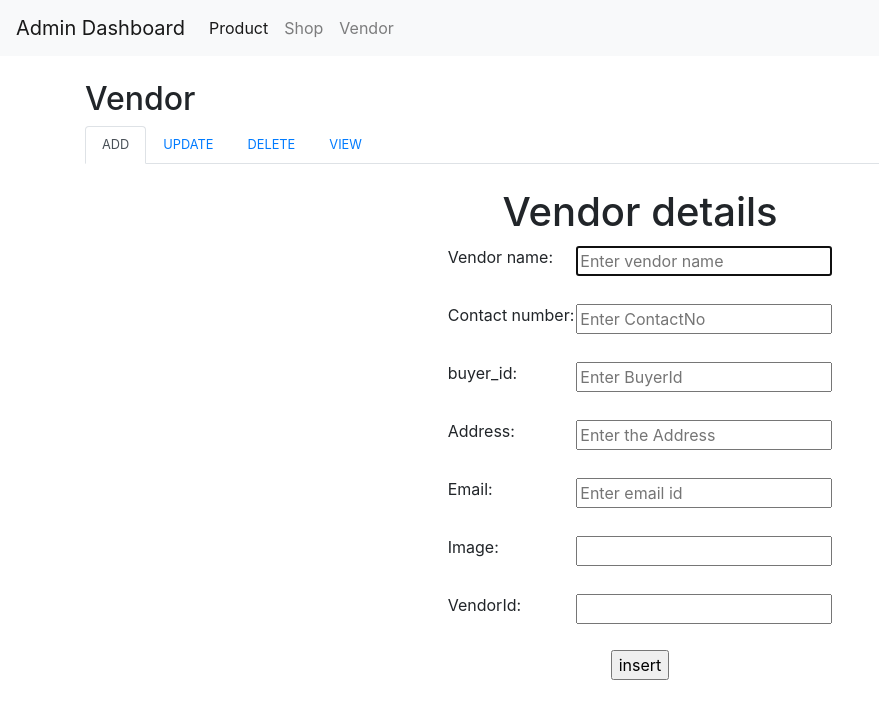
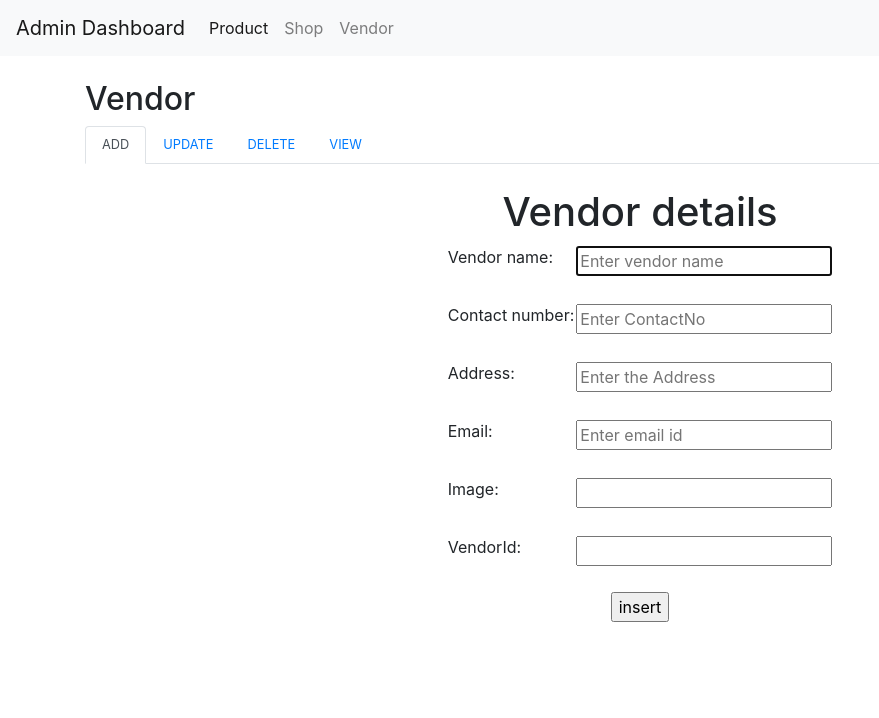
Before and after one commit to Vigneshprabu1/AdminDashboard, an Angular app: page /control3 in a window 1280 px wide. Shown: the top 718 px of the page, without its empty margins (0-879 px from the left). Built offline with nearby package versions, Linux system fonts and the light colour scheme.

Commit message:
initial commit

```diff
--- a/src/app/controller3/controller3.component.html
+++ b/src/app/controller3/controller3.component.html
@@ -33,12 +33,7 @@
                                   <label>Contact number:</label></td>
                                   <td ><input type="number" required placeholder="Enter ContactNo" [(ngModel)]="vendor.contactno" [ngModelOptions]="{standalone: true}"></td>
                                   </tr><br>
-                                  <tr>
-                                    <td>
-                                   <label>buyer_id:</label></td>
-                                   <td ><input type="number" required placeholder="Enter BuyerId" [(ngModel)]="vendor.buyer_id" [ngModelOptions]="{standalone: true}"></td>
-                                   </tr>
-                                   <br>
+
                                   <tr>
                                   <td ><label>Address:</label></td>
                                   <td >
--- a/src/app/controller3/controller3.component.ts
+++ b/src/app/controller3/controller3.component.ts
@@ -11,7 +11,7 @@ import { Route, Router } from '@angular/router';
 export class Controller3Component  {
 
    public responseData;listData;result;searchText;id:any
-   vendor ={"vendorname":"","contactno":"","buyer_id":"","address":"","email":"","img":"","vendorId":""};
+   vendor ={"vendorname":"","contactno":"","address":"","email":"","img":"","vendorId":""};
   constructor(public data:DataService,private  apiService:  DataService,public router:Router) {
 this.result=this.data.vendor;
 
--- a/src/app/upload2/upload2.component.html
+++ b/src/app/upload2/upload2.component.html
@@ -20,11 +20,7 @@
     <label>Contact number:</label></td>
     <td ><input type="number" required placeholder="Enter ContactNo" [(ngModel)]="vendor.contactno" [ngModelOptions]="{standalone: true}"><br /><br /></td>
     </tr>
-    <tr>
-      <td>
-     <label>buyer_id:</label></td>
-     <td ><input type="number" required placeholder="Enter BuyerId" [(ngModel)]="vendor.buyer_id" [ngModelOptions]="{standalone: true}"><br /><br /></td>
-     </tr>
+
 
     <tr>
     <td ><label>Address:</label></td>
```
